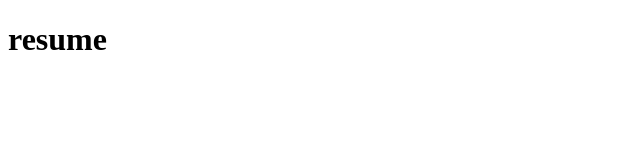
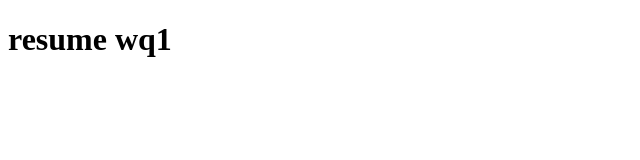
Before and after one commit to YFCKevin/WeHelp---, a plain HTML site: page index.html in a window 1280 px wide. Shown: the whole page, without its empty margins (0-640 px from the left). Drawn offline with Linux system fonts and the light colour scheme.

Commit message:
Update index.html

```diff
--- a/index.html
+++ b/index.html
@@ -7,7 +7,7 @@
     <title>Document</title>
 </head>
 <body>
-   <h1>resume</h1>
+   <h1>resume wq1</h1>
 </body>
 
 </html>
```
